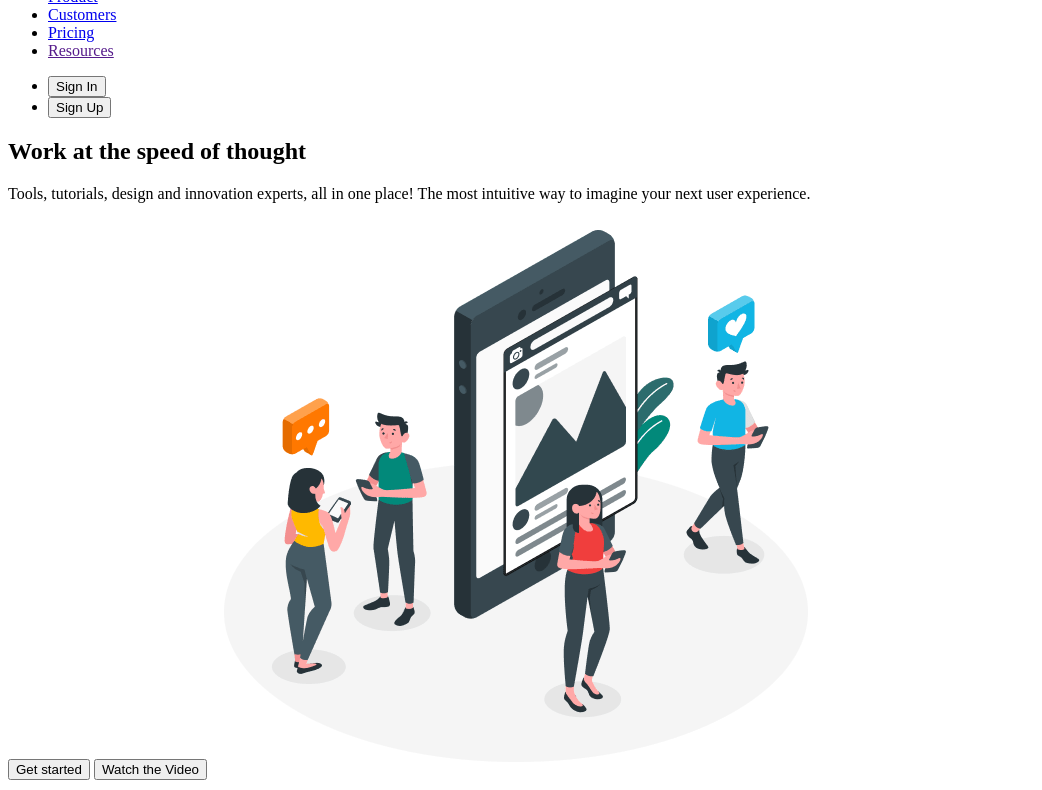
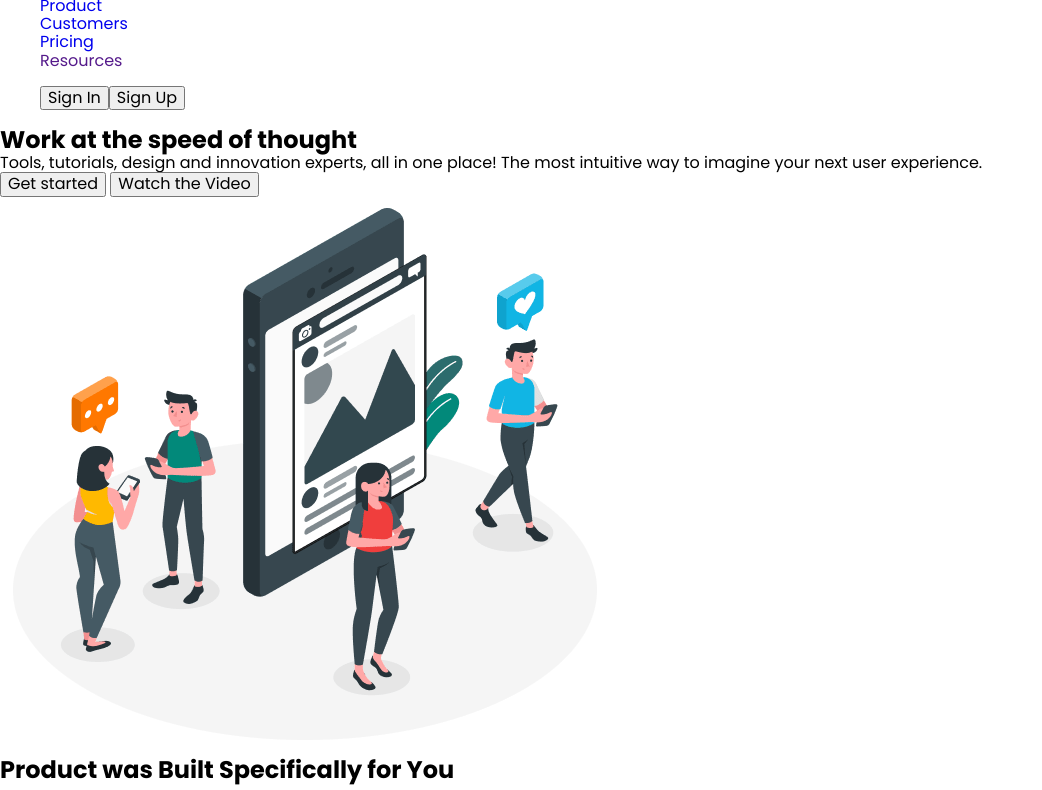
Before and after one commit to ValyaSkorobagatko/business-promotion, a plain HTML site: page index.html in a window 1280 px wide. Shown: the part 54-844 px from the top of the page, without its empty margins (0-1042 px from the left). Drawn offline with nearby package versions, Linux system fonts and the light colour scheme.

Commit message:
upload files

```diff
--- a/css/styles.css
+++ b/css/styles.css
@@ -0,0 +1,66 @@
+body {
+  font-family: "Poppins", sans-serif;
+  color: ;
+  background-color: ;
+}
+
+a {
+  text-decoration: none;
+}
+
+ul,
+ol {
+  list-style: none;
+}
+button {
+  cursor: pointer;
+}
+
+container {
+  max-width: 1140px;
+  padding: 0 15px;
+  margin: 0 auto;
+}
+
+h1,
+h2,
+h3,
+h4,
+p {
+  margin: 0;
+}
+/*header*/
+.header-container {
+  display: flex;
+}
+
+.header-list-btn {
+  display: flex;
+}
+
+.header-btn {
+}
+
+.logo {
+  font-weight: 700px;
+  font-size: 30px;
+}
+
+.navigation {
+}
+
+nav-list {
+}
+
+nav-link {
+}
+
+.hero-wraper {
+  max: width 465px;
+}
+
+.hero-list-btn {
+  display: flex;
+  gap: 30px;
+  align-items: center;
+}
--- a/index.html
+++ b/index.html
@@ -3,42 +3,69 @@
   <head>
     <meta charset="UTF-8" />
     <meta name="viewport" content="width=device-width, initial-scale=1.0" />
+    <link rel="preconnect" href="https://fonts.googleapis.com" />
+    <link rel="preconnect" href="https://fonts.gstatic.com" crossorigin />
+    <link
+      href="https://fonts.googleapis.com/css2?family=Inter:ital,opsz,wght@0,14..32,100..900;1,14..32,100..900&family=Montserrat:ital,wght@0,600;1,600&family=Poppins:wght@400;500;600;700&display=swap"
+      rel="stylesheet"
+    />
+    <link
+      rel="stylesheet"
+      href="https://cdnjs.cloudflare.com/ajax/libs/modern-normalize/3.0.1/modern-normalize.min.css"
+      integrity="sha512-q6WgHqiHlKyOqslT/lgBgodhd03Wp4BEqKeW6nNtlOY4quzyG3VoQKFrieaCeSnuVseNKRGpGeDU3qPmabCANg=="
+      crossorigin="anonymous"
+      referrerpolicy="no-referrer"
+    />
     <title>Business promotion</title>
     <link rel="stylesheet" href="./css/styles.css" />
   </head>
   <body>
     <!--Header-->
-    <header>
-      <nav>
-        <a href="Logo">Product</a>
-        <ul>
-          <li><a href="./index.html">Product</a></li>
-          <li><a href="./Customer.html">Customers</a></li>
-          <li><a href="./Pricing.html">Pricing</a></li>
-          <li><a href="">Resources</a></li>
+    <header class="header">
+      <nav class="navigation">
+        <a class="logo" href="Logo">Product</a>
+        <ul class="nav-list">
+          <li><a class="nav-link current" href="./index.html">Product</a></li>
+          <li><a class="nav-link" href="./Customer.html">Customers</a></li>
+          <li><a class="nav-link" href="./Pricing.html">Pricing</a></li>
+          <li><a class="nav-link" href="">Resources</a></li>
         </ul>
       </nav>
-      <ul>
-        <li><button type="button">Sign In</button></li>
-        <li><button type="button">Sign Up</button></li>
+      <ul class="header-list-btn">
+        <li>
+          <button class="header-btn header-btn-in" type="button">
+            Sign In
+          </button>
+        </li>
+        <li>
+          <button class="header-btn header-btn-up" type="button">
+            Sign Up
+          </button>
+        </li>
       </ul>
     </header>
     <main>
       <!--HERO-->
       <section>
-        <h1>Work at the speed of thought</h1>
-        <p>
-          Tools, tutorials, design and innovation experts, all in one place! The
-          most intuitive way to imagine your next user experience.
+        <div class="container">
+          <div class="hero-wraper">
+            <h1 class="hero-title">Work at the speed of thought</h1>
+            <p class="hero-description">
+              Tools, tutorials, design and innovation experts, all in one place!
+              The most intuitive way to imagine your next user experience.
             </p>
-        <button type="button">Get started</button>
-        <button type="button">Watch the Video</button>
+            <button class="hero-btn-start" type="button">Get started</button>
+            <button class="hero-btn-watch" type="button">
+              Watch the Video
+            </button>
+          </div>
           <img
             src="./images/hero-img-min.png"
             alt="people"
             width="610"
             height="555"
           />
+        </div>
       </section>
       <!--Product-->
       <section>
```
Lines whose indentation alone changed are shown as unchanged.
